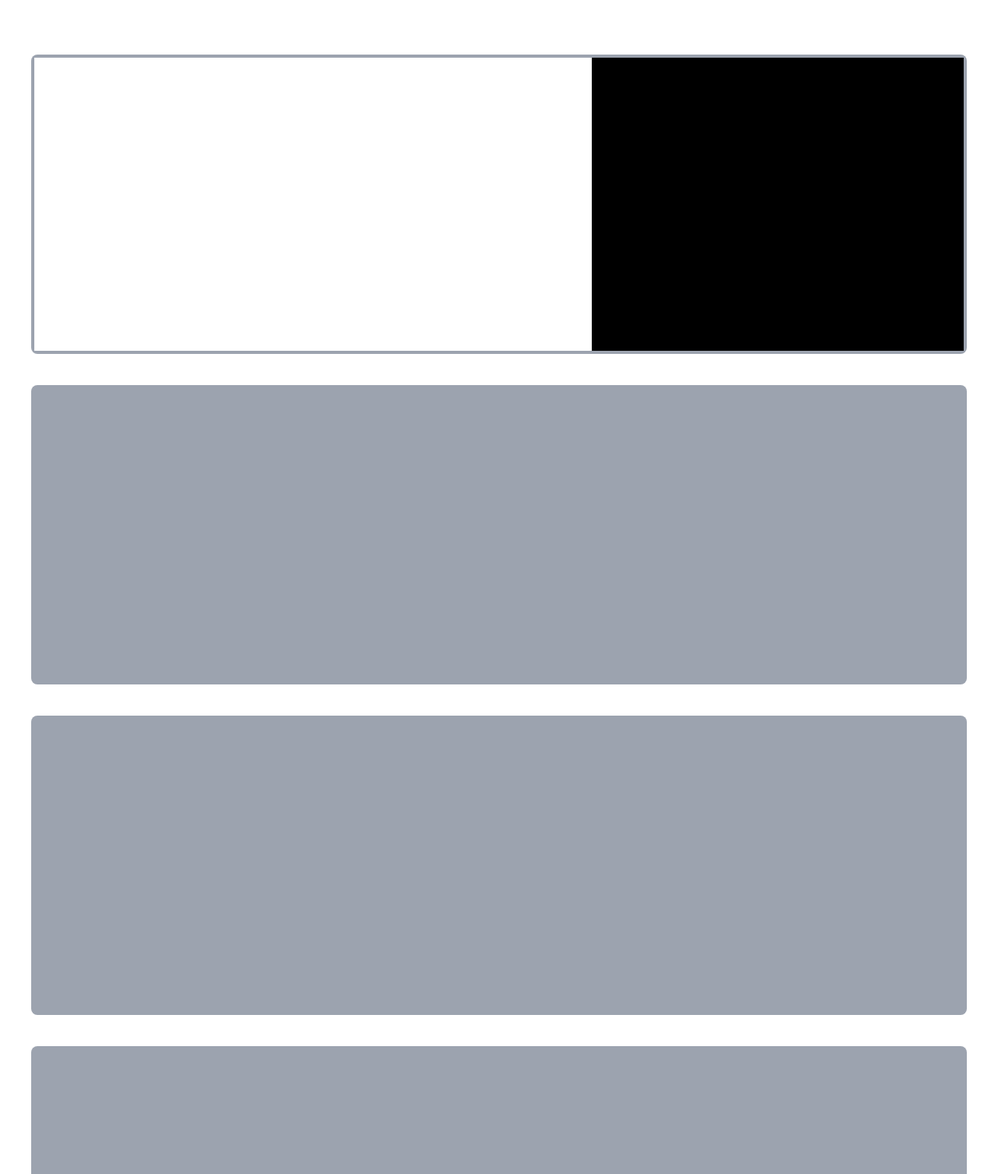
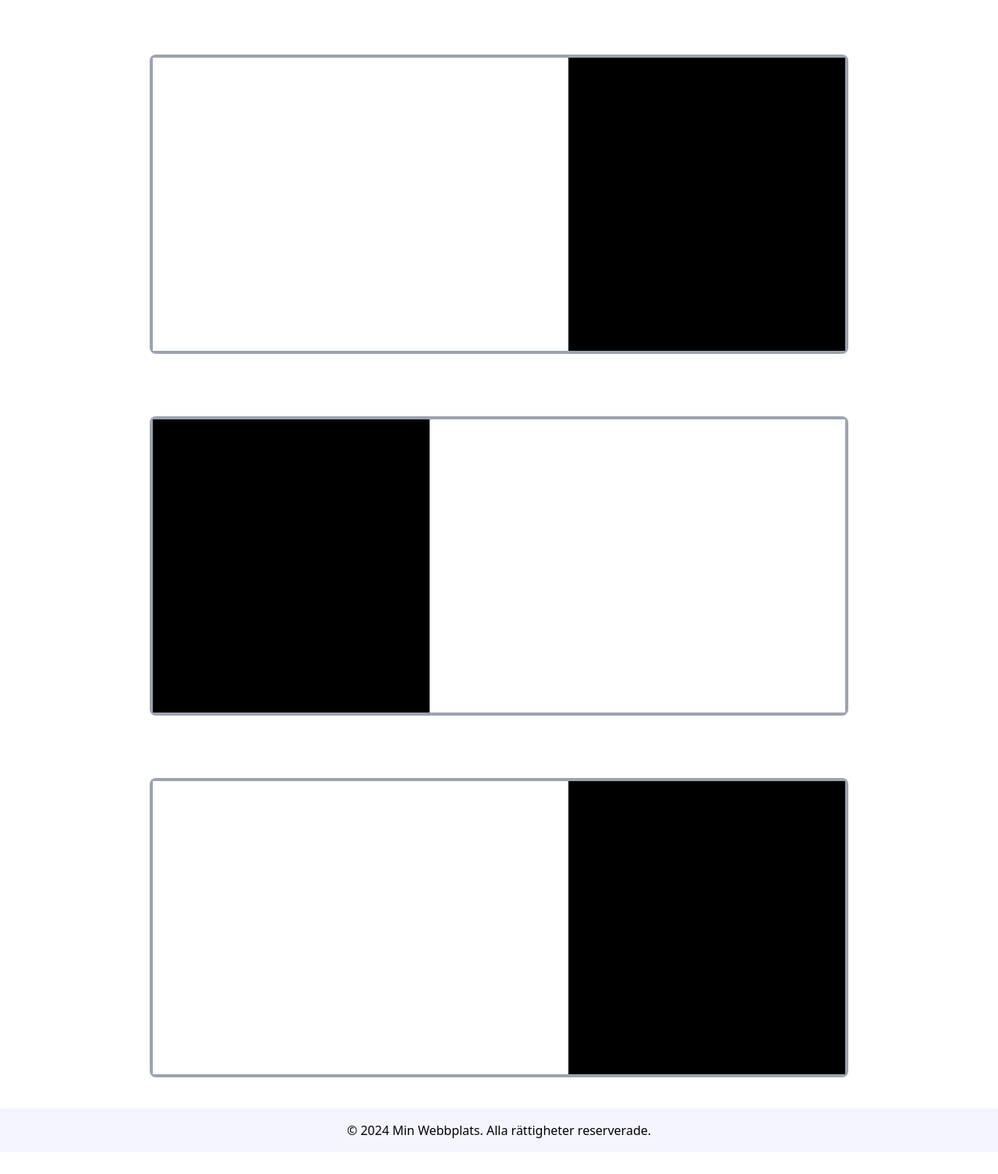
Before and after one commit to mangeos/portfolio, a website: page index.html in a window 1280 px wide. Shown: the part 174-1680 px from the top of the page at 78% size. After the commit the page ends 1652 px from the top, so only its background shows below. Drawn offline with Linux system fonts and the light colour scheme.

Commit message:
updated view 3

```diff
--- a/index.html
+++ b/index.html
@@ -36,20 +36,69 @@
     </header>
     <h1 class="font-serif text-center text-5xl my-10">Projects</h1>
     <!-- Main content -->
-    <main
+
+    <div
       class="flex-1 flex justify-center items-center flex-col gap-10 bg-white p-10"
     >
-      <div class="w-full bg-gray-400 md:h-96 h-96 rounded-lg flex p-1">
-        <div class="h-full w-3/5 bg-white"></div>
-        <div class="h-full w-2/5 bg-black"></div>
+      <div
+        class="w-full bg-gray-400 md:h-96 h-96 rounded-lg flex p-1 max-w-4xl flex-col md:flex-row"
+      >
+        <div
+          class="h-full w-full md:w-3/5 bg-white group transition-all duration-300 ease-in-out hover:bg-blue-500"
+        >
+          <p
+            class="opacity-0 transition-opacity duration-300 ease-in-out group-hover:opacity-100 text-lg md:text-xl lg:text-2xl font-medium text-black"
+          >
+            Här är texten som visas när du hovrar!
+          </p>
+        </div>
+        <div class="h-full md:w-2/5 w-full bg-black"></div>
       </div>
-      <div class="w-full bg-gray-400 md:h-96 h-96 rounded-lg flex p-1"></div>
-      <div class="w-full bg-gray-400 md:h-96 h-96 rounded-lg flex"></div>
-      <div class="w-full bg-gray-400 md:h-96 h-96 rounded-lg flex"></div>
-    </main>
+    </div>
+
+    <div
+      class="flex-1 flex justify-center items-center flex-col gap-10 bg-white p-10"
+    >
+      <div
+        class="w-full bg-gray-400 md:h-96 h-96 rounded-lg flex p-1 max-w-4xl flex-col md:flex-row"
+      >
+        <div class="h-full md:w-2/5 w-full bg-black"></div>
+        <div
+          class="h-full w-full md:w-3/5 bg-white group transition-all duration-300 ease-in-out hover:bg-blue-500"
+        >
+          <p
+            class="opacity-0 transition-opacity duration-300 ease-in-out group-hover:opacity-100 text-lg md:text-xl lg:text-2xl font-medium text-black"
+          >
+            Här är texten som visas när du hovrar!
+          </p>
+        </div>
+      </div>
+    </div>
+
+    <div
+      class="flex-1 flex justify-center items-center flex-col gap-10 bg-white p-10"
+    >
+      <div
+        class="w-full bg-gray-400 md:h-96 h-96 rounded-lg flex p-1 max-w-4xl flex-col md:flex-row"
+      >
+        <div
+          class="h-full w-full md:w-3/5 bg-white group transition-all duration-300 ease-in-out hover:bg-blue-500"
+        >
+          <p
+            class="opacity-0 transition-opacity duration-300 ease-in-out group-hover:opacity-100 text-lg md:text-xl lg:text-2xl font-medium text-black"
+          >
+            Här är texten som visas när du hovrar!
+          </p>
+        </div>
+        <div class="h-full md:w-2/5 w-full bg-black"></div>
+      </div>
+    </div>
 
     <!-- Footer -->
-    <footer class="bg-gray-200 text-center py-4">
+    <footer
+      style="background-color: #f4f5ff"
+      class="text-center py-4 shadow-lg"
+    >
       <p>&copy; 2024 Min Webbplats. Alla rättigheter reserverade.</p>
     </footer>
   </body>
```
Also changed, not shown: output.css.
